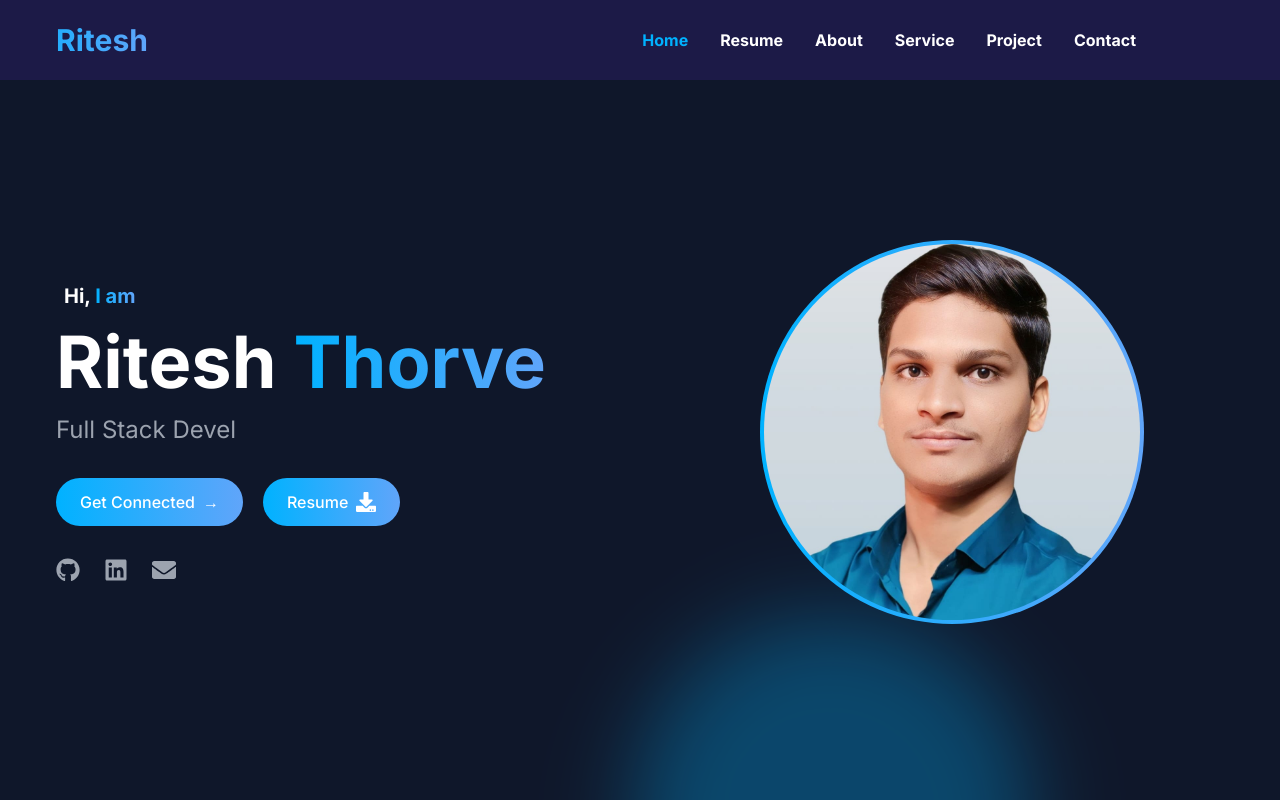
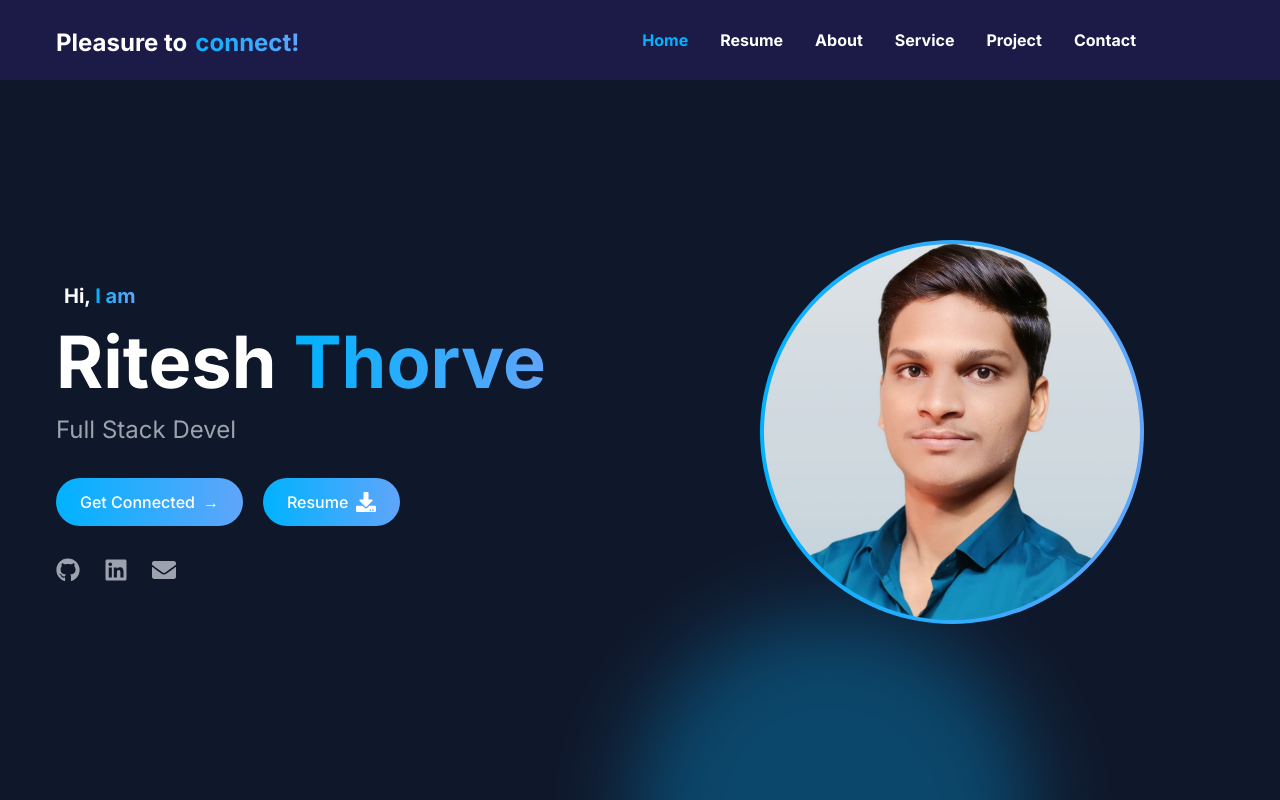
Before and after one commit to Ritesh-Thorve/My-Portfolio, a React (Vite) app: page / in a window 1280 px wide. Shown: the top 800 px of the page. Built offline with nearby package versions, Linux system fonts and the light colour scheme.

Commit message:
Changes to navbar and contact

```diff
--- a/src/components/Contact.jsx
+++ b/src/components/Contact.jsx
@@ -23,7 +23,7 @@ export default function Contact() {
       icon: FaEnvelope,
       title: 'Email',
       content: 'riteshthorve387@gmail.com',
-      link: 'mailto:contact@example.com'
+      link: 'mailto:riteshthorve387@gmail.com'
     }
   ];
 
--- a/src/components/Navbar.jsx
+++ b/src/components/Navbar.jsx
@@ -26,9 +26,10 @@ export default function Navbar() {
             className="text-3xl font-bold"
             whileHover={{ scale: 1.05 }}
           >
+
             <NavLink to="/">
-              <span className="bg-gradient-to-r from-primary to-blue-400 text-transparent bg-clip-text font-bold pl-14">
-                Ritesh
+              <span className='ml-14 text-2xl'>Pleasure to</span>
+              <span className="bg-gradient-to-r text-2xl from-primary to-blue-400 text-transparent bg-clip-text font-bold pl-2">connect!
               </span>
             </NavLink>
           </motion.div>
@@ -44,7 +45,6 @@ export default function Navbar() {
                 }
               >
                 {item.name}
-                <span className="absolute -bottom-1 left-0 w-0 h-0.5 bg-primary transition-all group-hover:w-full"></span>
               </NavLink>
             ))}
           </div>
```
